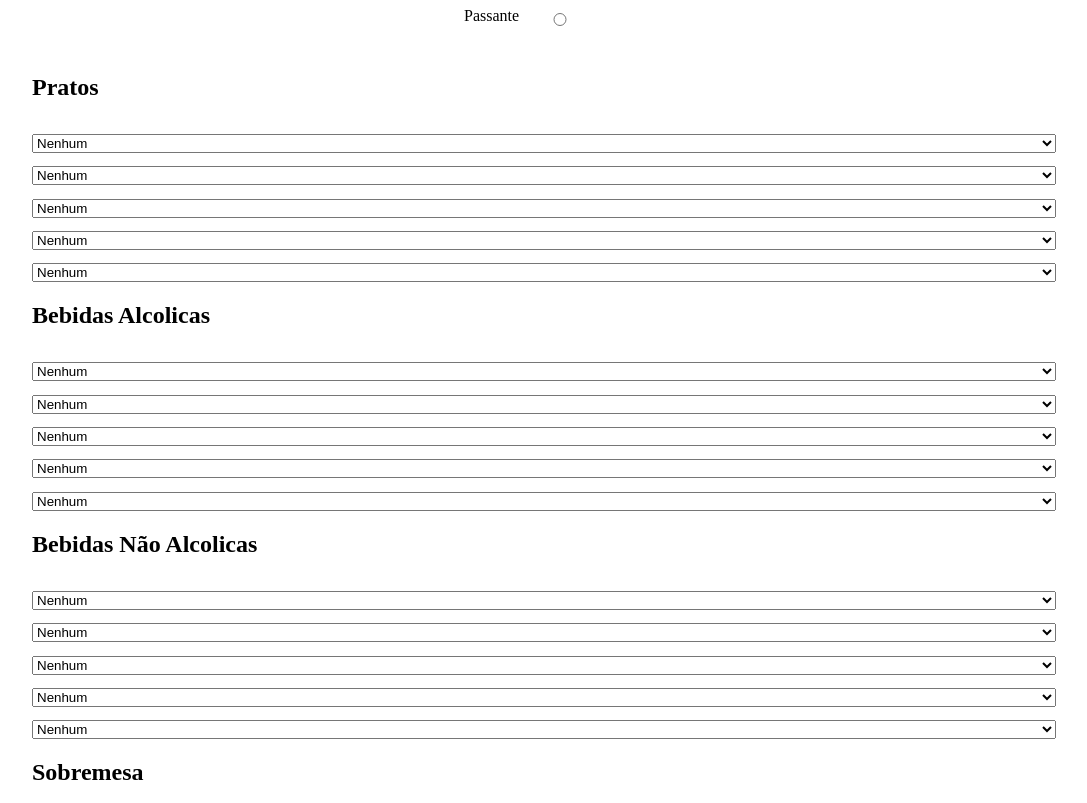
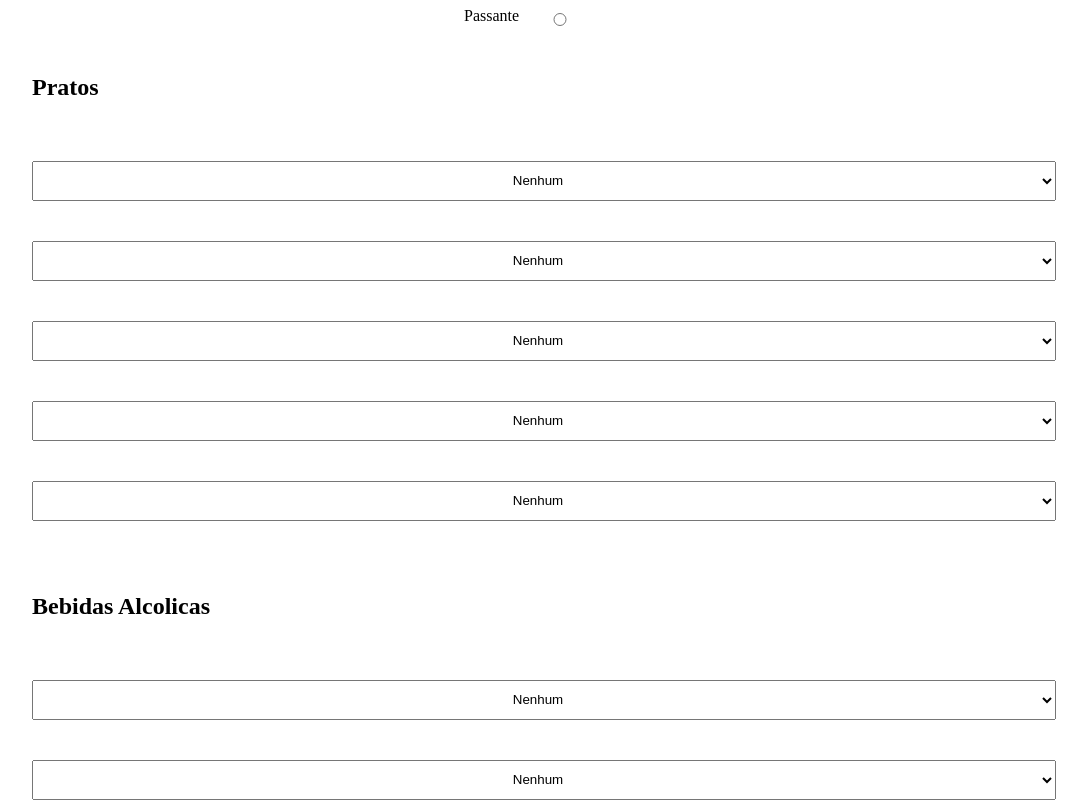
Before and after one commit to FilipiPNeves/PedidosPousadaSentinelasDoMar, a plain HTML site: page index.html in a window 1280 px wide. Shown: the part 260-1063 px from the top of the page, without its empty margins (104-1191 px from the left). Drawn offline with nearby package versions, Linux system fonts and the light colour scheme.

Commit message:
mudanças pequenas

```diff
--- a/index.html
+++ b/index.html
@@ -33,7 +33,7 @@
                 <input id="nome" name="nome" type="text" placeholder="Nome do Passante">
             </div>
 
-            <h2 id="pratos">Pratos</h2>
+            <h2 id="tittle">Pratos</h2>
             <select name="prato1" id="prato1">
                 <option value="0">Nenhum</option>
                 <option id="uppercase" disabled value="0">Pasteis</option>
@@ -335,7 +335,7 @@
                 <option value="Raviolli">Raviolli</option>
             </select>
 
-            <h2>Bebidas Alcolicas</h2>
+            <h2 id="tittlee">Bebidas Alcolicas</h2>
             <select name="alcool1" id="alcool1">
                 <option value="0">Nenhum</option>
                 <option value="Cervejas">Cervejas</option>
@@ -452,7 +452,7 @@
                 <option value="Roney night">Roney night</option>
             </select>
 
-            <h2>Bebidas Não Alcolicas</h2>
+            <h2 id="tittlee">Bebidas Não Alcolicas</h2>
             <select name="semalcool1" id="semalcool1">
                 <option value="0">Nenhum</option>
                 <option value="Água sem gás">Água sem gás</option>
@@ -494,7 +494,7 @@
                 <option value="Sucos naturais">Sucos naturais</option>
             </select>
 
-            <h2>Sobremesa</h2>
+            <h2 id="tittlee">Sobremesa</h2>
             <select name="sobremesa1" id="sobremesa1">
                 <option value="0">Nenhum</option>
                 <option value="Petiti gateau">Petiti gateau</option>
--- a/style.css
+++ b/style.css
@@ -52,8 +52,12 @@
     vertical-align: middle;
 }
 
-#pratos {
+#tittle {
     margin-top: 2em;
+}
+
+#tittlee {
+    margin-top: 3em;
 }
 
 #msg {
@@ -73,5 +77,7 @@
 }
 
 select {
-    margin-top: 1em;
+    margin-top: 3em;
+    height: 3em;
+    text-align: center;
 }
```
